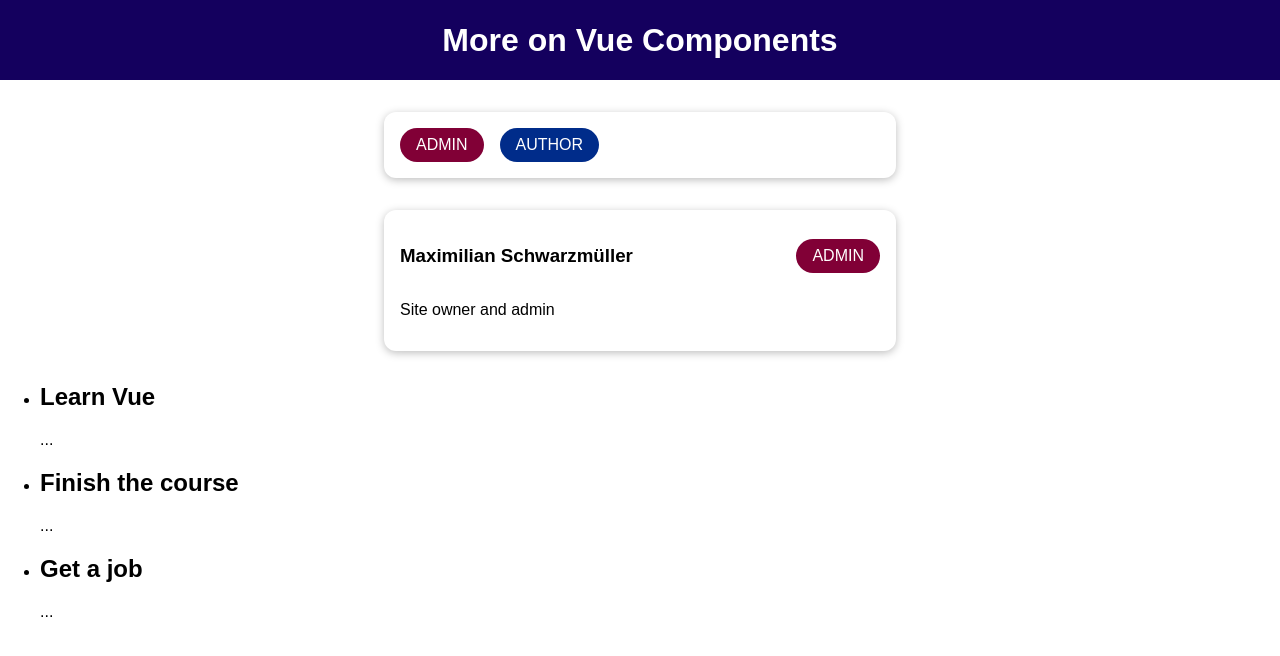
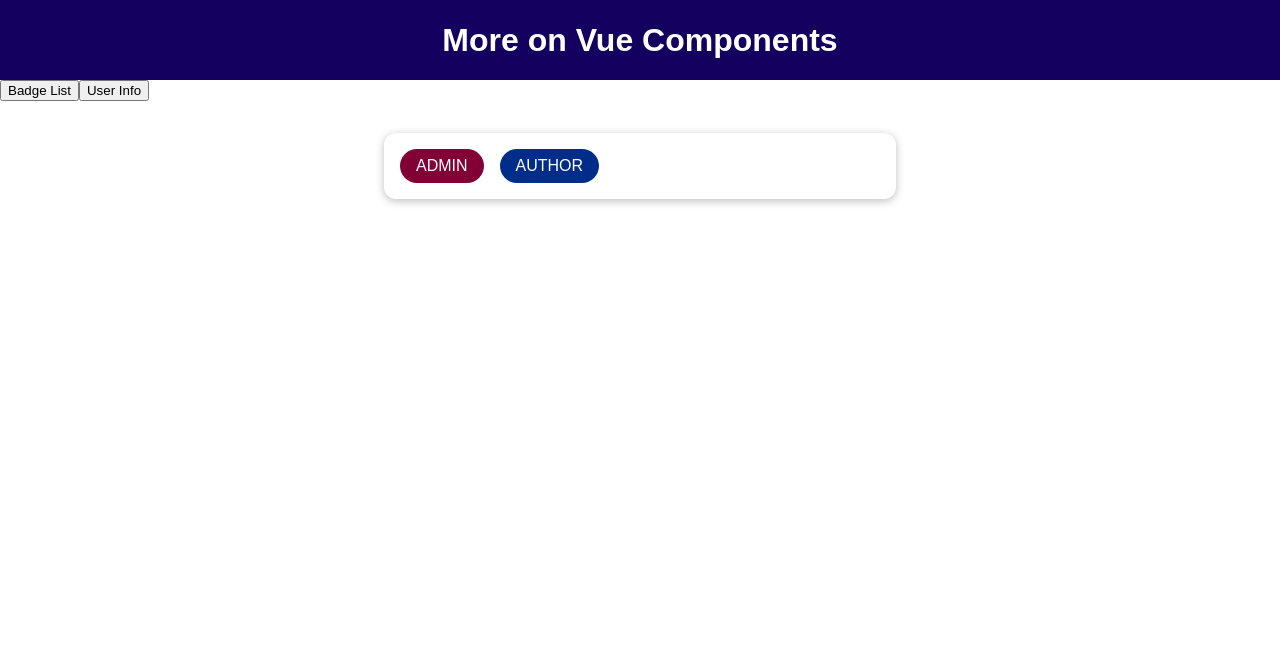
Before and after one commit to butters5789/vue-tcg-dynamic-components, a Vue app: page / in a window 1280 px wide. Shown: the top 656 px of the page. Built offline with nearby package versions, Linux system fonts and the light colour scheme.

Commit message:
finished assignment 11

```diff
--- a/src/App.vue
+++ b/src/App.vue
@@ -1,34 +1,33 @@
 <template>
   <div>
     <the-header></the-header>
-    <badge-list></badge-list>
-    <user-info
+
+    <button @click="setActiveComponent('badge-list')">Badge List</button>
+    <button @click="setActiveComponent('user-info')">User Info</button>
+
+    <component
+      :is="activeComponent"
       :full-name="activeUser.name"
       :info-text="activeUser.description"
       :role="activeUser.role"
-    ></user-info>
-    <course-goals #default="passedProps">
-      <h2>{{ passedProps.item }}</h2>
-      <p>{{ passedProps.anotherProp }}</p>
-    </course-goals>
+    />
   </div>
 </template>
 
 <script>
 import BadgeList from './components/BadgeList.vue';
-import CourseGoals from './components/CourseGoals.vue';
 import TheHeader from './components/TheHeader.vue';
 import UserInfo from './components/UserInfo.vue';
 
 export default {
   components: {
     BadgeList,
-    CourseGoals,
     TheHeader,
     UserInfo,
   },
   data() {
     return {
+      activeComponent: 'badge-list',
       activeUser: {
         name: 'Maximilian Schwarzmüller',
         description: 'Site owner and admin',
@@ -36,6 +35,11 @@ export default {
       },
     };
   },
+  methods: {
+    setActiveComponent(component) {
+      this.activeComponent = component;
+    }
+  }
 };
 </script>
 
--- a/src/components/CourseGoals.vue
+++ /dev/null
@@ -1,19 +0,0 @@
-<template>
-  <ul>
-    <li v-for="goal in goals" :key="goal">
-      <slot :item="goal" another-prop="..."></slot>
-    </li>
-  </ul>
-</template>
-
-<script>
-export default {
-  data() {
-    return {
-      goals: ['Learn Vue', 'Finish the course', 'Get a job'],
-    };
-  },
-};
-</script>
-
-<style></style>
```
